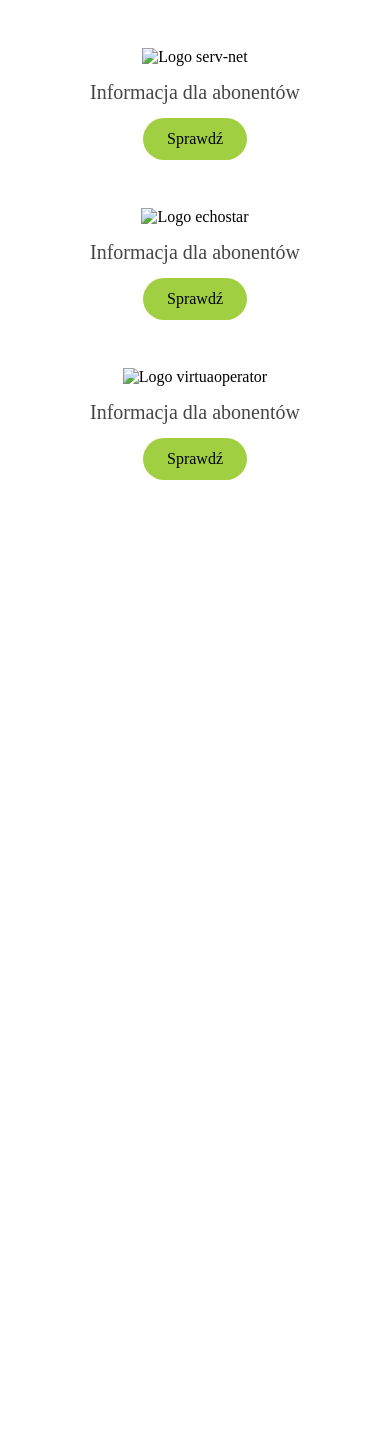
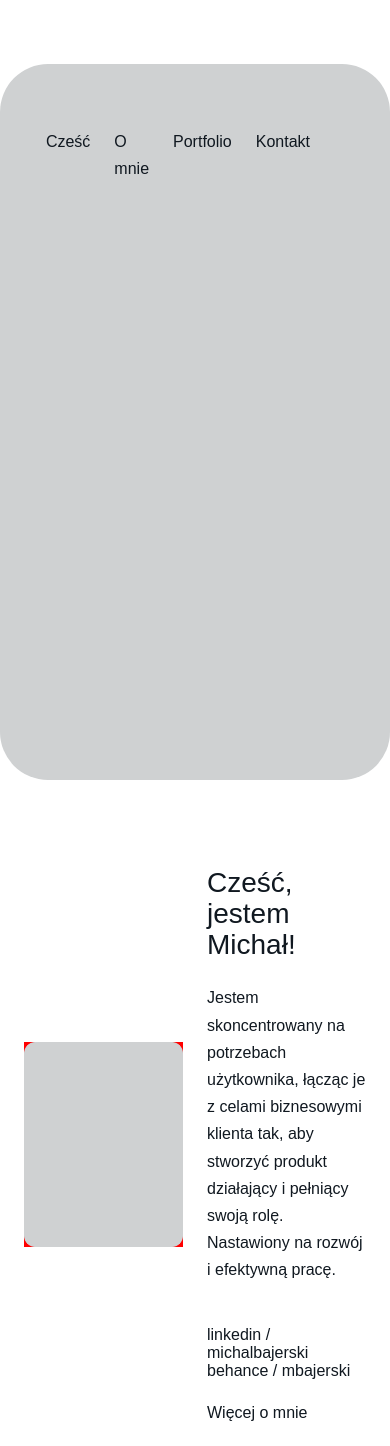
Before and after one commit to mbajerski/mbajerski.github.io, a plain HTML site: page index.html in a window 390 px wide. Before the commit the page ends 844 px from the top, so only its background shows below. Drawn offline with Linux system fonts and the light colour scheme.

Commit message:
About me

```diff
--- a/components/header-component.js
+++ /dev/null
@@ -1,79 +0,0 @@
-class Header extends HTMLElement {
-    constructor() {
-      super();
-    }
-
-    connectedCallback() {
-      this.innerHTML = `
-    <style>
-        .cards{
-            display: flex;
-            flex-direction: row;
-            gap: 16px;
-            align-items: flex-end;
-            max-width: 1300px;
-            margin: auto;
-            margin-top: 64px;
-            margin-bottom: 64px;
-        }
-        .card{
-            padding: 24px;
-            text-align: center;
-            width: 100%;
-        }
-        .card{
-            img{
-                max-width: 100%;
-                height: auto;
-            }
-        }
-        h5{
-            font-size: 20px;
-            line-height: 28px;
-            color: #464646;
-            font-weight: 400;
-            margin: 12px 0px;
-        }
-        a.button{
-            background-color: #A0CF42;
-            padding: 12px 24px 12px 24px;
-            border-radius: 100px;
-            text-decoration: none;
-            color: black;
-            font-size: 16px;
-            display: inline-block;
-            font-weight: 400;
-        }
-        @media only screen and (max-width: 600px){
-        .cards{
-                flex-direction: column;
-                margin-top: 32px;
-                margin-bottom: 32px;
-                .card{
-                    padding: 16px 0px;
-                }
-        }
-        }
-    </style>
-    <div class="cards">
-        <div class="card">
-            <img src="./assets/logo/serv-net-logo.webp" alt="Logo serv-net" width="161" height="75">
-            <h5>Informacja dla abonentów</h5>
-            <a href="#" class="button">Sprawdź</a>
-        </div>
-        <div class="card">
-            <img src="./assets/logo/echostar-logo.webp" alt="Logo echostar" width="161" height="45">
-            <h5>Informacja dla abonentów</h5>
-            <a href="#" class="button">Sprawdź</a>
-        </div>
-        <div class="card">
-            <img src="./assets/logo/virtuaoperator-logo.webp" alt="Logo virtuaoperator" width="161" height="49">
-            <h5>Informacja dla abonentów</h5>
-            <a href="#" class="button">Sprawdź</a>
-        </div>
-    </div>
-      `;
-    }
-  }
-
-  customElements.define('header-component', Header);
--- /dev/null
+++ b/components/hero-component.js
@@ -0,0 +1,37 @@
+class Hero extends HTMLElement {
+    constructor() {
+      super();
+    }
+
+    connectedCallback() {
+      this.innerHTML = `
+    <style>
+        section.hero {
+            max-width: 1792px;
+            height: calc(100vh - 128px);
+            background-color: var(--gray-100);
+            margin: 64px auto;
+            border-radius: 48px;}
+        nav {
+            display: flex;
+            justify-content: flex-end;
+            padding: 64px 80px;}
+        ul {
+            display: inline-flex;
+            gap: 24px}
+    </style>
+    <section class="hero">
+        <nav>
+            <ul>
+                <li><a class="body-l" href="#hello">Cześć</a></li>
+                <li><a class="body-l" href="#about-me">O mnie</a></li>
+                <li><a class="body-l" href="#portfolio">Portfolio</a></li>
+                <li><a class="body-l" href="#contact">Kontakt</a></li>
+            </ul>
+        </nav>
+    </section>
+      `;
+    }
+  }
+
+  customElements.define('hero-component', Hero);
--- a/index.html
+++ b/index.html
@@ -4,9 +4,58 @@
     <meta charset="UTF-8">
     <meta name="viewport" content="width=device-width, initial-scale=1.0">
     <title>Document</title>
-    <script src="components/header-component.js" type="text/javascript" defer></script>
+    <link rel="stylesheet" href="styles/main.css" type="text/css">
+    <script src="components/hero-component.js" type="text/javascript" defer></script>
 </head>
 <body>
-    <header-component></header-component>
+    <hero-component></hero-component>
+
+    <style>
+        img{
+            max-width: 100%;
+            height: auto;
+        }
+        section.about-me{
+            max-width: 1792px;
+            margin: auto;
+            display: flex;
+            flex-direction: row;
+            align-items: center;
+            gap: 24px;
+            padding: 24px;
+        }
+        .vertical-50-photo-component{
+            width: 100%;
+            display: flex;
+            justify-content: center;
+        }
+        .vertical-50-text-area-component{
+            width: 100%;
+            display: flex;
+            justify-content: center;
+            flex-direction: column;
+            gap: 24px;
+        }
+        .vertical-50-text-area-component p{
+            max-width: 587px;
+        }
+        .links{
+            white-space: pre-line;
+        }
+    </style>
+    <section class="about-me">
+        <div class="vertical-50-photo-component">
+            <img src="assets/profile-photo.png" alt="Profilowe Michał Bajerski" width="586px" height="756px" style="background-color: red;">
+        </div>
+        <div class="vertical-50-text-area-component">
+            <h1>Cześć, jestem Michał!</h1>
+            <p class="body-l">Jestem skoncentrowany na potrzebach użytkownika, łącząc je z celami biznesowymi klienta tak, aby stworzyć produkt działający i pełniący swoją rolę. Nastawiony na rozwój i efektywną pracę.</p>
+            <div class="links">
+                <a href="#">linkedin / michalbajerski</a>
+                <a href="#">behance / mbajerski</a>
+            </div>
+            <a class="btn-large-filled" href="#">Więcej o mnie</a>
+        </div>
+    </section>
 </body>
 </html>
--- /dev/null
+++ b/styles/colors.scss
@@ -0,0 +1,11 @@
+:root{
+    --primary: #FFC531;
+    --primary-light: #FFD058;
+    --primary-dark: #E4AD21;
+
+    --white: #fff;
+    --gray-100: #CFD1D2;
+    --gray-300: #888C90;
+    --gray-500: #40464D;
+    --black: #101820;
+}
--- /dev/null
+++ b/styles/main.scss
@@ -0,0 +1,11 @@
+@import url(typography.css);
+@import url(colors.css);
+* {
+    margin: 0;
+    padding: 0; }
+a {
+    color: var(--black);
+    text-decoration: none; }
+
+li {
+    list-style-type: none;}
--- /dev/null
+++ b/styles/typography.scss
@@ -0,0 +1,136 @@
+body{
+    color: var(--black);
+    font-family: "Poppins", sans-serif; }
+
+.font-weight-medium{
+    font-weight: 700; }
+
+h1 {
+    font-weight: 300;
+    font-size: 36px;
+    line-height: 110%;
+    text-decoration: none;
+    letter-spacing: -1.0%; }
+
+
+h2 {
+   font-weight: 300;
+   font-size: 32px;
+   line-height: 110%;
+   text-decoration: none;
+   letter-spacing: -0.8%; }
+
+h3 {
+   font-weight: 300;
+   font-size: 28px;
+   line-height: 120%;
+   text-decoration: none;
+   letter-spacing: -0.5%; }
+
+h4 {
+   font-weight: 300;
+   font-size: 24px;
+   line-height: 120%;
+   text-decoration: none;
+   letter-spacing: -0.2%; }
+
+h5 {
+   font-weight: 300;
+   font-size: 20px;
+   line-height: 130%;
+   text-decoration: none;
+   letter-spacing: normal; }
+
+.body-l {
+   font-weight: 300;
+   font-size: 16px;
+   line-height: 160%;
+   text-decoration: none;
+   letter-spacing: normal; }
+
+.body-m {
+   font-weight: 300;
+   font-size: 14px;
+   line-height: 140%;
+   text-decoration: none;
+   letter-spacing: 0.2%; }
+
+.body-s {
+   font-weight: 300;
+   font-size: 12px;
+   line-height: 150%;
+   text-decoration: none;
+   letter-spacing: 0.5%; }
+.body-xs {
+   font-weight: 300;
+   font-size: 11px;
+   line-height: 150%;
+   text-decoration: none;
+   letter-spacing: 0.8%; }
+
+/* Typography for Mobile*/
+@media only screen and (max-width: 600px){
+     h1 {
+        font-weight: 300;
+        font-size: 28px;
+        line-height: 110%;
+        text-decoration: none;
+        letter-spacing: -1.0%; }
+
+     h2 {
+        font-weight: 300;
+        font-size: 25px;
+        line-height: 120%;
+        text-decoration: none;
+        letter-spacing: -0.8%; }
+
+     h3 {
+        font-weight: 300;
+        font-size: 22px;
+        line-height: 120%;
+        text-decoration: none;
+        letter-spacing: -0.5%; }
+
+     h4 {
+        font-weight: 300;
+        font-size: 20px;
+        line-height: 130%;
+        text-decoration: none;
+        letter-spacing: -0.2%; }
+
+     h5{
+        font-weight: 300;
+        font-size: 18px;
+        line-height: 130%;
+        text-decoration: none;
+        letter-spacing: normal; }
+
+     .body-l {
+        font-weight: 300;
+        font-size: 16px;
+        line-height: 170%;
+        text-decoration: none;
+        letter-spacing: normal; }
+
+     .body-m {
+        font-weight: 300;
+        font-size: 14px;
+        line-height: 140%;
+        text-decoration: none;
+        letter-spacing: 0.2%; }
+
+     .body-s {
+        font-weight: 300;
+        font-size: 12px;
+        line-height: 150%;
+        text-decoration: none;
+        letter-spacing: 0.5%; }
+
+     .body-xs {
+        font-weight: 300;
+        font-size: 11px;
+        line-height: 150%;
+        text-decoration: none;
+        letter-spacing: 0.8%; }
+
+}
```
Also changed, not shown: assets/profile-photo.png (added), styles/colors.css (added), styles/main.css (added), styles/typography.css (added), 3 other files.
